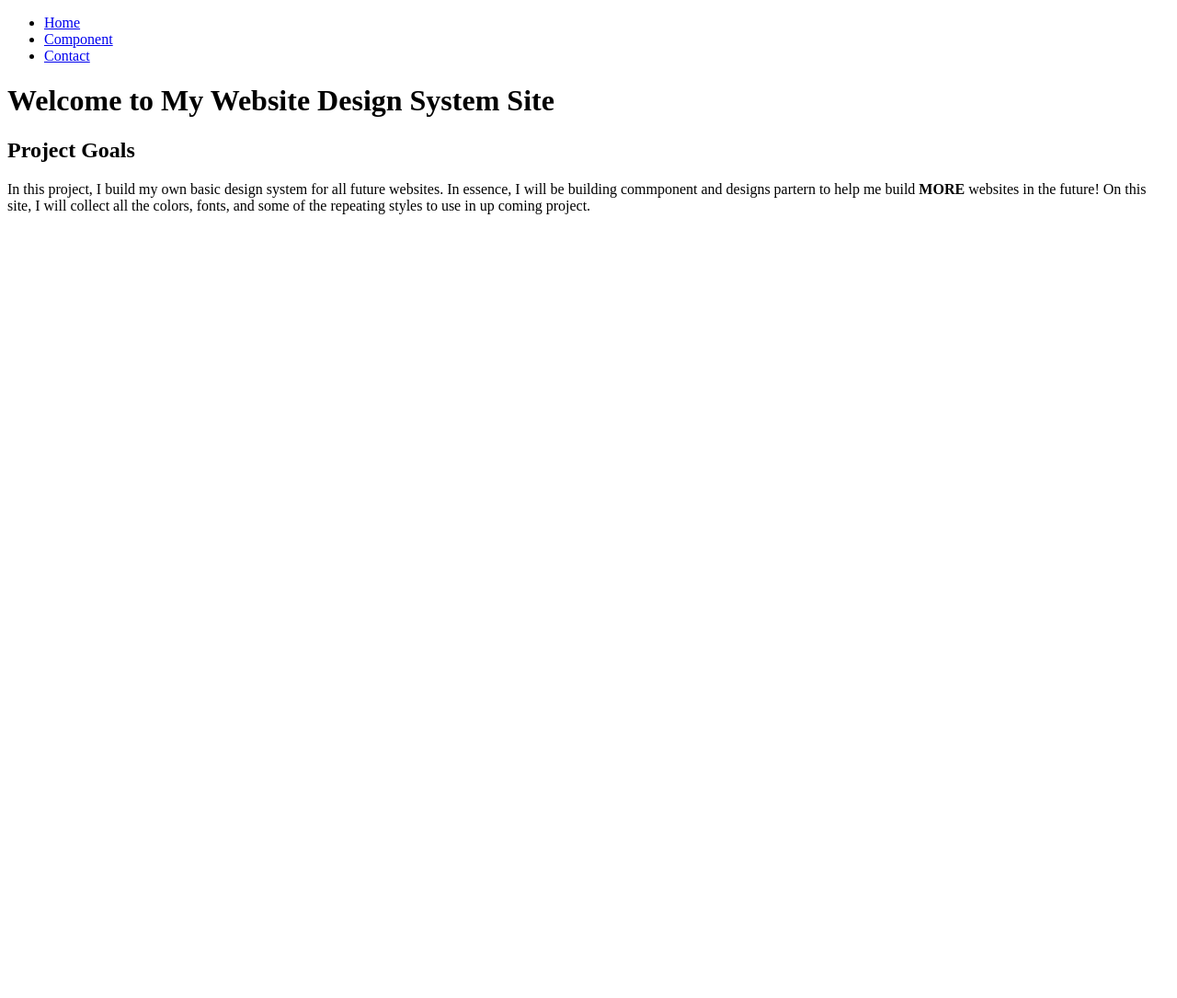
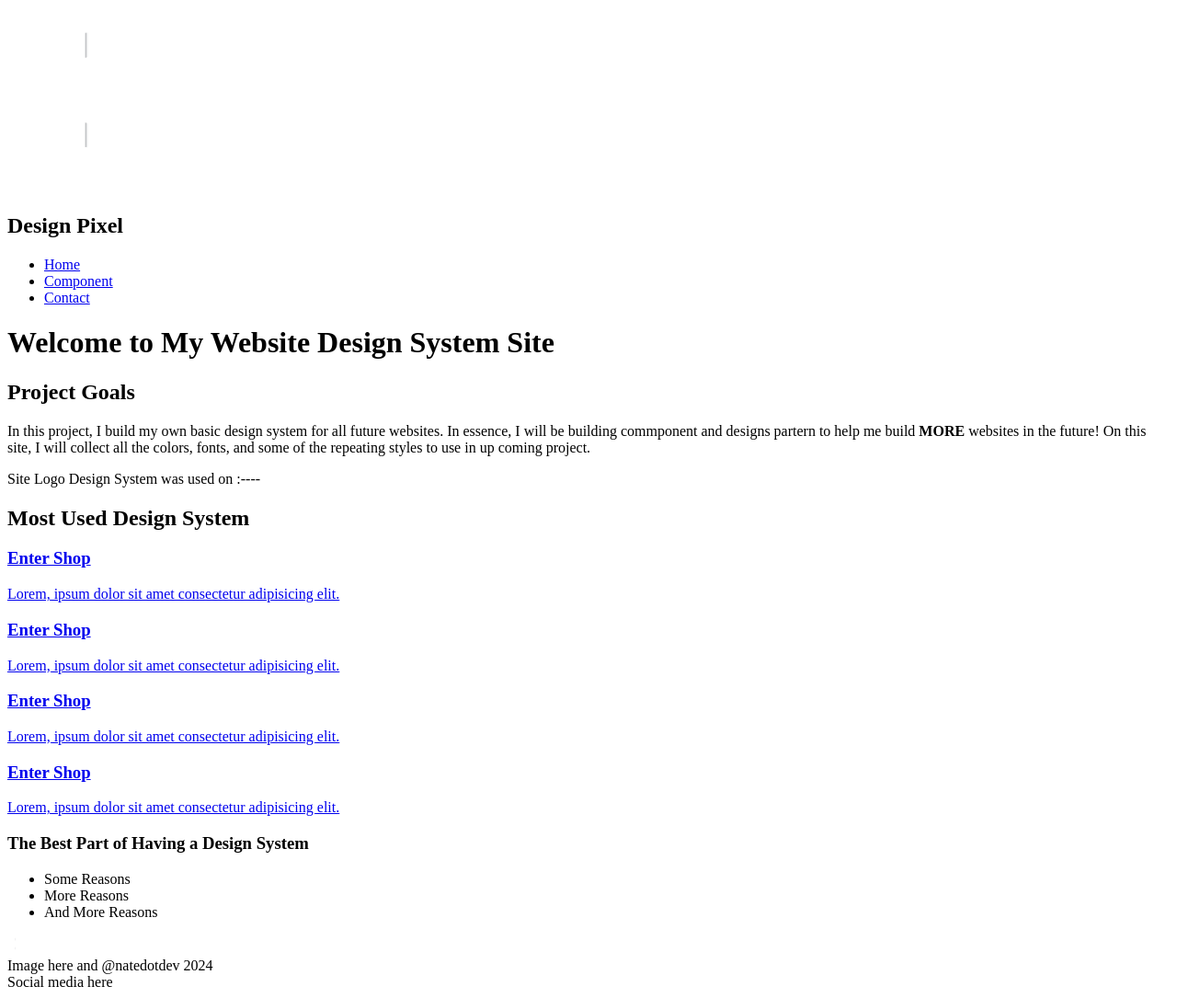
Before and after one commit to natedotdev/WebDesignSystem, a plain HTML site: page index.html in a window 1280 px wide. Shown: the whole page at 92% size. Before the commit the page ends 800 px from the top, so only its background shows below. Drawn offline with Linux system fonts and the light colour scheme.

Commit message:
Added logo,card,Reason and footer section to the HTML

```diff
--- a/index.html
+++ b/index.html
@@ -8,6 +8,8 @@
 </head>
 <body>
     <header>
+        <img src="/assets/media/images/DESIGN PIXEL_LOGO-01.png" alt="" class="logo" width="200px">
+        <h2>Design Pixel</h2>
         <nav>
             <ul>
                 <li><a href="index.html">Home</a></li>
@@ -23,6 +25,60 @@
             In essence, I will be building commponent and designs partern to help me build <strong>MORE</strong> websites in the future!
             On this site, I will collect all the colors, fonts, and some of the repeating styles to use in up coming project.
         </p>
+        <div class="siteLogo">
+            <p>
+                Site Logo Design System was used on :----
+            </p>
+        </div>
+        <div class="mostUsed">
+            <h2>Most Used Design System</h2>
+            <a href="#">
+                <div class="card card1">
+                    <h3>Enter Shop</h3>
+                    <p>Lorem, ipsum dolor sit amet consectetur adipisicing elit.</p>
+                </div>
+            </a>
+            <a href="#">
+                <div class="card card2">
+                    <h3>Enter Shop</h3>
+                    <p>Lorem, ipsum dolor sit amet consectetur adipisicing elit.</p>
+                </div>
+            </a>
+            <a href="#">
+                <div class="card card3">
+                    <h3>Enter Shop</h3>
+                    <p>Lorem, ipsum dolor sit amet consectetur adipisicing elit.</p>
+                </div>
+            </a>
+            <a href="#">
+                <div class="card card4">
+                    <h3>Enter Shop</h3>
+                    <p>Lorem, ipsum dolor sit amet consectetur adipisicing elit.</p>
+                </div>
+            </a>
+        </div>
+        <div class="Reasons row">
+            <div class="col">
+                <h3>The Best Part of Having a Design System</h3>
+                <ul>
+                    <li>Some Reasons</li>
+                    <li>More Reasons</li>
+                    <li>And More Reasons</li>
+                </ul>
+            </div>
+            <div class="col">
+                <img src="/assets/media/images/DESIGN PIXEL_LOGO-01.png" alt="Some Image" width="20">
+            </div>
+        </div>
     </main>
+    <footer>
+        <div>
+            Image here and @natedotdev 2024
+        </div>
+        <div class="social">
+            Social media here
+        </div>
+
+    </footer>
 </body>
 </html>
```
Also changed, not shown: assets/media/images/DESIGN PIXEL_LOGO-01.png (added).
